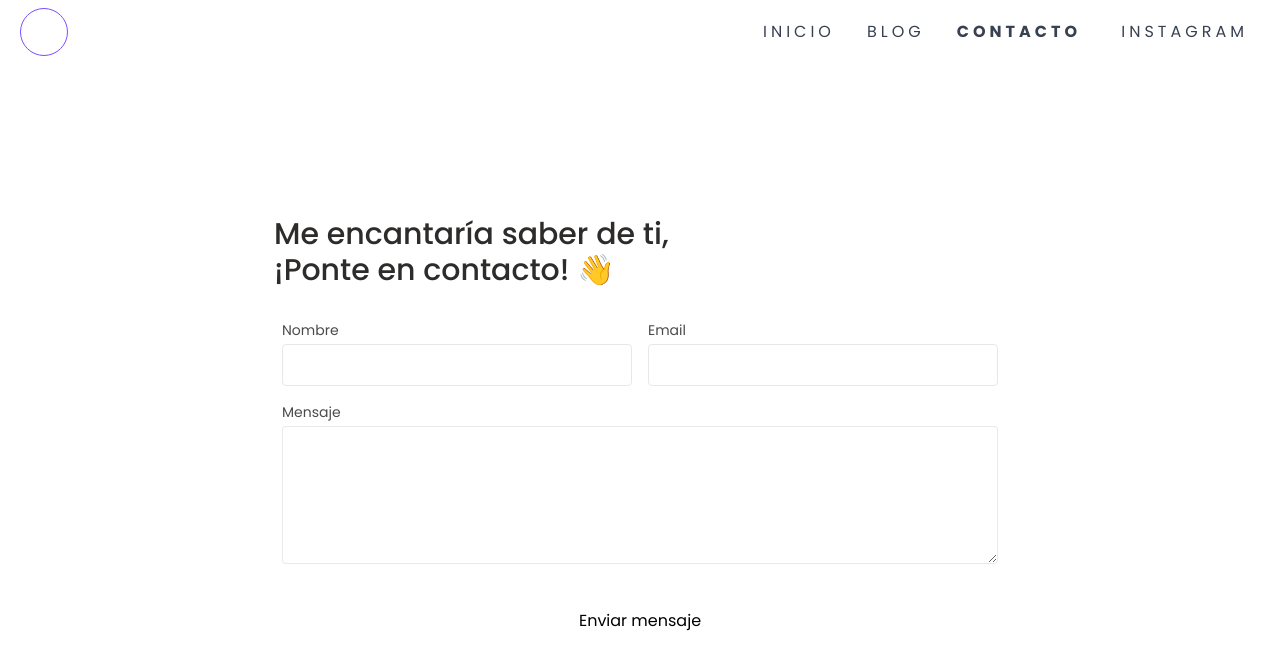
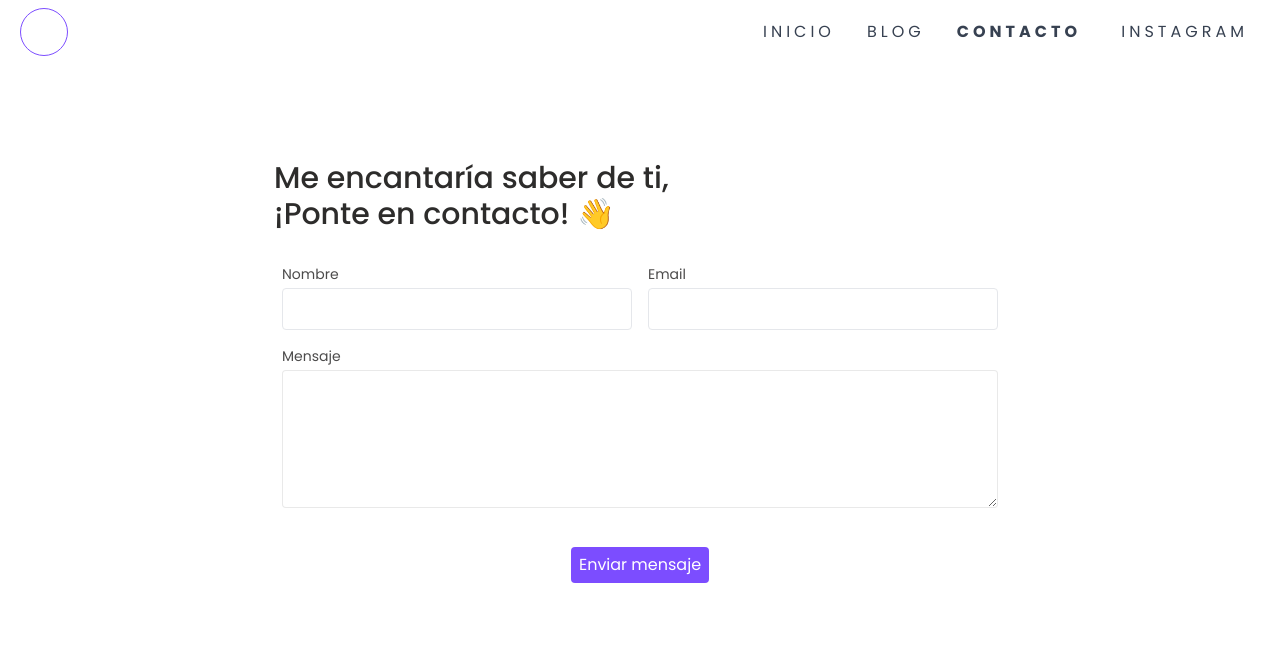
Before and after one commit to gabrielagarciam/soy-cuidador-front, a Vue app: page /contacto in a window 1280 px wide. Shown: the top 670 px of the page. Built offline with nearby package versions, Linux system fonts and the light colour scheme.

Commit message:
fix styles

```diff
--- a/src/components/Base/ButtonBase.vue
+++ b/src/components/Base/ButtonBase.vue
@@ -4,10 +4,7 @@
       `relative px-2 py-1 rounded focus:outline-none cursor-pointer hover:opacity-80 ${buttonClass}`,
       { 'opacity-80 pointer-events-none': loading },
       { 'invert-color': ['default'].includes(variant) },
-      {
-        [`bg-${color} border-${props.color}`]:
-          variant === 'default' && color,
-      },
+
     ]"
     :disabled="disabled"
     @click="(event) => $emit('click', event)"
@@ -68,7 +65,6 @@ const props = defineProps({
     default: false,
   },
 });
-
 const buttonClass = computed(() => {
   let colorClasses = "";
   let sizeClasses =
@@ -78,32 +74,29 @@ const buttonClass = computed(() => {
       ? "text-lg h-12"
       : "text-base h-9";
 
+  const colorMap = {
+    primary: "bg-primary border-primary text-white",
+    secondary: "bg-secondary border-secondary text-white",
+    default: "text-primary bg-white border-gray-300",
+  };
+
   if (props.variant === "outlined") {
-    colorClasses = `bg-transparent border-${props.color} text-${props.color}`;
-  }
-  if (props.variant === "text") {
-    colorClasses = `bg-transparent !border-none text-${props.color}`;
-  }
-  if (props.variant === "link") {
-    colorClasses = `bg-transparent !border-none text-${props.color}`;
+    colorClasses = `bg-transparent border ${colorMap[props.color] || ""}`;
+  } else if (props.variant === "text") {
+    colorClasses = `bg-transparent ${colorMap[props.color] || ""}`;
+  } else if (props.variant === "link") {
+    colorClasses = `bg-transparent ${colorMap[props.color] || ""}`;
+  } else if (props.variant === "default") {
+    colorClasses = `${colorMap[props.color] || ""}`;
   }
 
-  if (props.variant === "default" && props.color) {
-    colorClasses = `bg-${props.color} border-${props.color}/80`;
-  }
+  return `${colorClasses} ${sizeClasses}`;
+});
 
-  return `!${colorClasses} ${sizeClasses}`;
-});
+
 </script>
 
 <style lang="postcss" scoped>
-button.invert-color {
-  span {
-    filter: invert(1);
-    mix-blend-mode: luminosity;
-  }
-}
-
 .spinner-wrapper {
   pointer-events: none;
   @apply pointer-events-none flex items-center justify-center;
--- a/src/layout/TheMainLayoutHeader.vue
+++ b/src/layout/TheMainLayoutHeader.vue
@@ -21,11 +21,7 @@
       <!-- Burger Menu Button (Visible on Small Screens) -->
       <button
         @click="handleOpeningMenu"
-        :class="[
-          'md:hidden focus:outline-none ',
-          { 'text-gray-700': scrollYPosition > 10 },
-          { 'text-white': scrollYPosition < 10 },
-        ]"
+        :class="['md:hidden focus:outline-none ', burgerMenuClass]"
       >
         <font-awesome-icon icon="fa-solid fa-bars" class="h-6 w-6" />
       </button>
@@ -133,7 +129,6 @@ function handleClosingMenu() {
 function handleOpeningMenu() {
   isMenuOpen.value = true;
 }
-
 </script>
 
 <style lang="postcss" scoped>
--- a/src/views/ContactView.vue
+++ b/src/views/ContactView.vue
@@ -1,9 +1,9 @@
 <template>
   <div
-    class="flex-grow mx-auto pb-10 pt-16 md:px-4 md:pt-40 md:max-w-[70rem] h-full grid"
+    class="contact-view-wrapper flex-grow mx-auto px-10 py-32 md:px-4 md:pt-40 md:max-w-[70rem] h-full grid"
   >
-    <div class="flex-1 flex h-full justify-center md:mt-10">
-      <div class="flex-1 py-4 px-2 max-w-4xl gap-8 flex flex-col">
+    <div class="flex-1 flex h-full justify-center">
+      <div class="flex-1 max-w-4xl gap-8 flex flex-col">
         <h1 class="text-3xl font-medium leading-9 text-black">
           Me encantaría saber de ti, <br />
           ¡Ponte en contacto! 👋
@@ -139,8 +139,19 @@ async function handleSubmit(event) {
       });
       formIsSubmitting.value = false;
     }
-
-    // Perform actual form submission logic here (e.g., send to an API)
   }
 }
 </script>
+
+<style lang="postcss" scoped>
+@media (min-width: 90rem) {
+  .contact-view-wrapper div {
+    @apply max-w-[80rem];
+  }
+}
+@media (min-width: 48rem) and (max-width: 90rem) {
+  .contact-view-wrapper div {
+    @apply max-w-[50rem];
+  }
+}
+</style>
```
